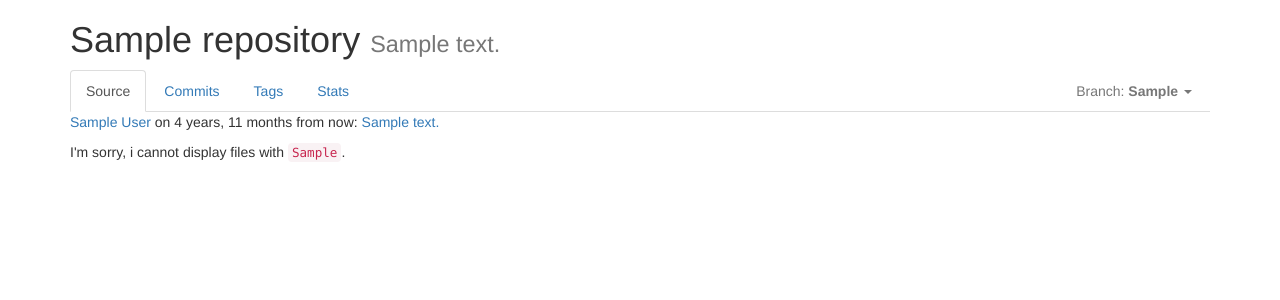
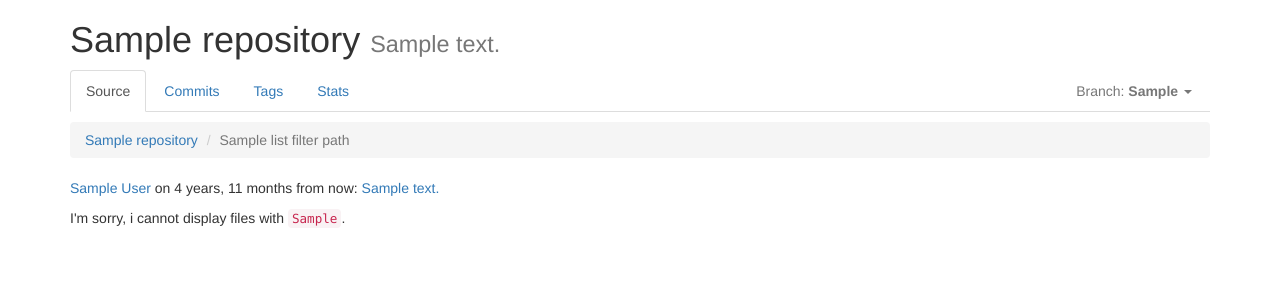
Before and after one commit to ercpe/gitbrowser, a Django app: template src/gitbrowser/templates/repo_blob.html in a window 1280 px wide. Shown: the top 300 px of the page. Run offline with Django 3.2, Linux system fonts and the light colour scheme; the template is opened without the code that fills it: most values are stand-ins (such as "Sample title", 1, 10 or a date in 2020); parts of the project's set-up code (start-up, migrations or seed data) failed here and were passed over; some libraries are stand-ins or nearby versions.

Commit message:
Moved breadcrumb to a new, shared template

```diff
--- a/src/gitbrowser/templates/repo_blob.html
+++ b/src/gitbrowser/templates/repo_blob.html
@@ -1,4 +1,4 @@
-{% extends "repository_template.html" %}
+{% extends "repository_browse_template.html" %}
 {% load gb_tags %}
 {% load humanize %}
 {% load highlight %}
@@ -9,7 +9,7 @@
 
 {% block title %}{{blob.path}} in {{repository.name}}{% if repository.path %} :: {{repository.path}}{% endif %}{% endblock %}
 
-{% block repository_content %}
+{% block repository_browse_content %}
 	<p>
 		<a href="mailto:{{blob.latest_commit.author.email}}">{{blob.latest_commit.author}}</a> on
 		{{blob.latest_commit.authored_datetime|time_tag}}:
--- /dev/null
+++ b/src/gitbrowser/templates/repository_browse_template.html
@@ -0,0 +1,18 @@
+{% extends "repository_template.html" %}
+
+{% block repository_content %}
+	<ol class="breadcrumb">
+		<li><a href="{% url 'browse_ref' repository.relative_path repository.list_filter_ref '' %}" title="Browse repository root">{{repository.name}}</a></li>
+		{% for path, label in repository.list_filter_path_items %}
+			{% if forloop.last %}
+				<li class="active">{{label}}</li>
+			{% else %}
+				<li><a href="{% url 'browse_ref' repository.relative_path repository.list_filter_ref path %}"
+						title="Browse {{path}}">{{label}}</a></li>
+			{% endif %}
+		{% endfor %}
+	</ol>
+
+	{% block repository_browse_content %}{% endblock %}
+
+{% endblock %}
```
Also changed, not shown: src/gitbrowser/templates/repo_browse.html (+2 -14 lines).
